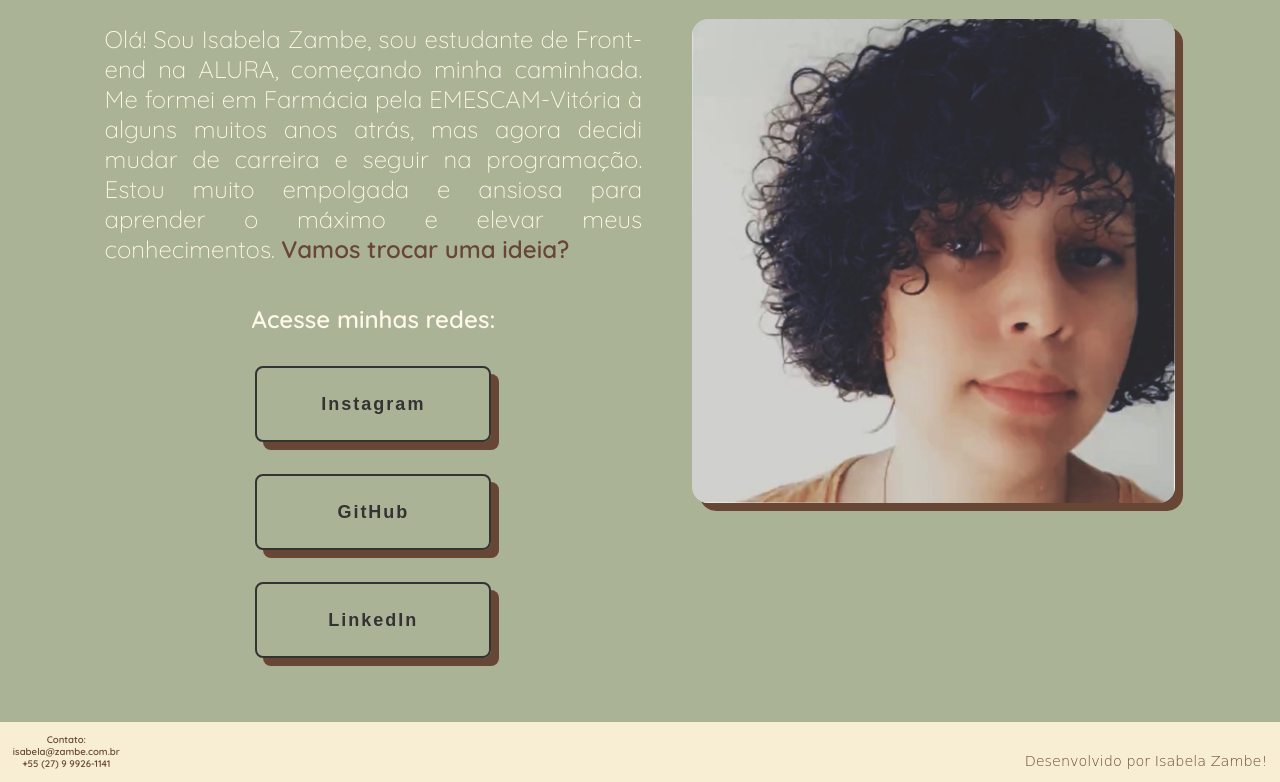
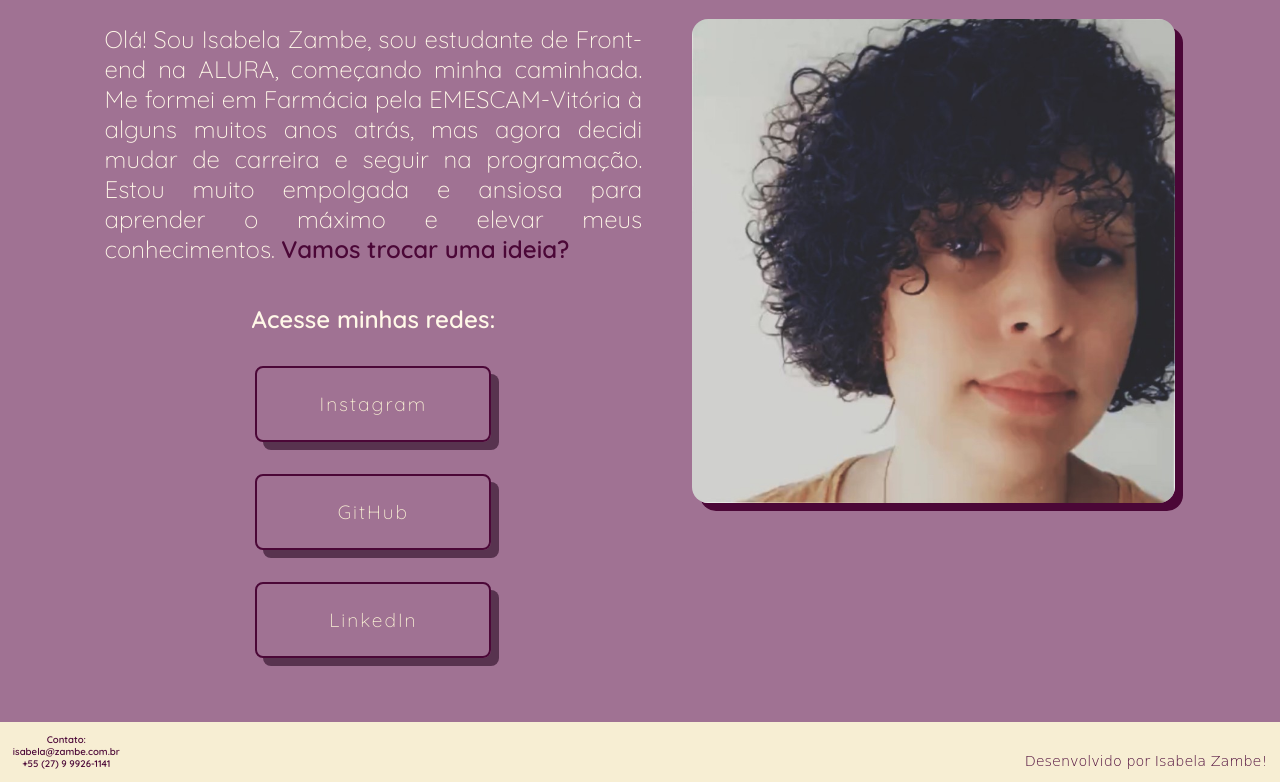
Before and after one commit to IsaZambe/portfolio_isa_zambe, a plain HTML site: page index.html in a window 1280 px wide. Shown: the part 254-1036 px from the top of the page. Drawn offline with nearby package versions, Linux system fonts and the light colour scheme; a web font is replaced by a local one.

Commit message:
sryle:mudança da cor

```diff
--- a/estilos/style.css
+++ b/estilos/style.css
@@ -6,13 +6,13 @@
 
 :root {
     /*variaveis pra facilitar mudar algo*/
-    --cor-primaria: #AAB396;
+    --cor-primaria: #A07293;
     --cor-secundaria: #FFF8E8;
     --cor-terciaria: #F7EED3;
-    --cor-destaque: #674636;
+    --cor-destaque: #4b0737;
 
-    --cor-hover-box: #9FA989;
-    --cor-hover-shadow: #50372A;
+    --cor-hover-box: #4b0737;
+    --cor-hover-shadow: #58334f;
 
     --fonte-primaria: "Quicksand", sans-serif;
     --fonte-secundaria: "Playwrite DE Grund", cursive;
@@ -142,35 +142,8 @@ body {
     font-weight: 600;
 }
 
-.apresentacao__links__link {
-    display: flex;
-    justify-content: center;
-    gap: 16px;
-    border: 1px solid var(--cor-secundaria);
-    width: 378px;
-    padding: 16px;
-    text-align: center;
-    font-size: 1.5rem;
-    border-radius: 8px;
-    text-decoration: none; /*tira o sublinhado do url*/
-    color: var(--cor-destaque);
-    font-family: var(--fonte-primaria);
-    font-weight: 600;
-    transition: 1s;
-    cursor: pointer;
-    box-shadow: 8px 8px var(--cor-destaque);
-
-}
-
 .icone__botao .apresentacao__links__link {
     text-align: center;
-}
-
-.apresentacao__links__link:hover {
-    background-color: var(--cor-hover-box);
-    box-shadow: 8px 8px var(--cor-hover-shadow);
-    font-size: 1.2rem;
-    font-family: var(--fonte-secundaria);
 }
 
 .apresentacao__imagem {
@@ -261,19 +234,26 @@ body {
   }
 
   .apresentacao__links__link{
-    display: block;
+    display: flex;
+    justify-content: center;
+    gap: 16px;
+    padding: 16px;
+    text-align: center;
+    font-family: var(--fonte-primaria);
+    font-size: 1.2rem;
     width: 200px;
     height: 40px;
     line-height: 40px;
-    font-size: 18px;
-    font-family: sans-serif;
     text-decoration: none;
-    color: #333;
-    border: 2px solid #333;
+    color: var(--cor-terciaria);
+    border: 2px solid var(--cor-destaque);
+    border-radius: 8px;
     letter-spacing: 2px;
     text-align: center;
     position: relative;
     transition: all .35s;
+    cursor: pointer;
+    box-shadow: 8px 8px var(--cor-hover-shadow);
   }
 
   .apresentacao__links__link span{
@@ -288,7 +268,7 @@ body {
     left: 0;
     width: 0;
     height: 100%;
-    background: var(--cor-hover-shadow);
+    background: var(--cor-hover-box);
     transition: all .35s;
   }
 
--- a/index.html
+++ b/index.html
@@ -8,6 +8,7 @@
     <title>Portfólio de Isabela</title>
     <link href='https://unpkg.com/boxicons@2.1.4/css/boxicons.min.css' rel='stylesheet'>
     <link rel="stylesheet" href="./estilos/style.css"> <!--pra linkar os arquivos html com o css-->
+    <link rel="icon" type="image/x-icon" href="./assets/favicon_logo_portfolio_s_black.ico" />
 </head>
 <body>
     <div class="container">
```
Also changed, not shown: about(en).html (+1 -0 lines), about.html (+1 -0 lines), curriculo(en).html (+1 -0 lines), curriculo.html (+1 -0 lines), index(en).html (+1 -0 lines).
